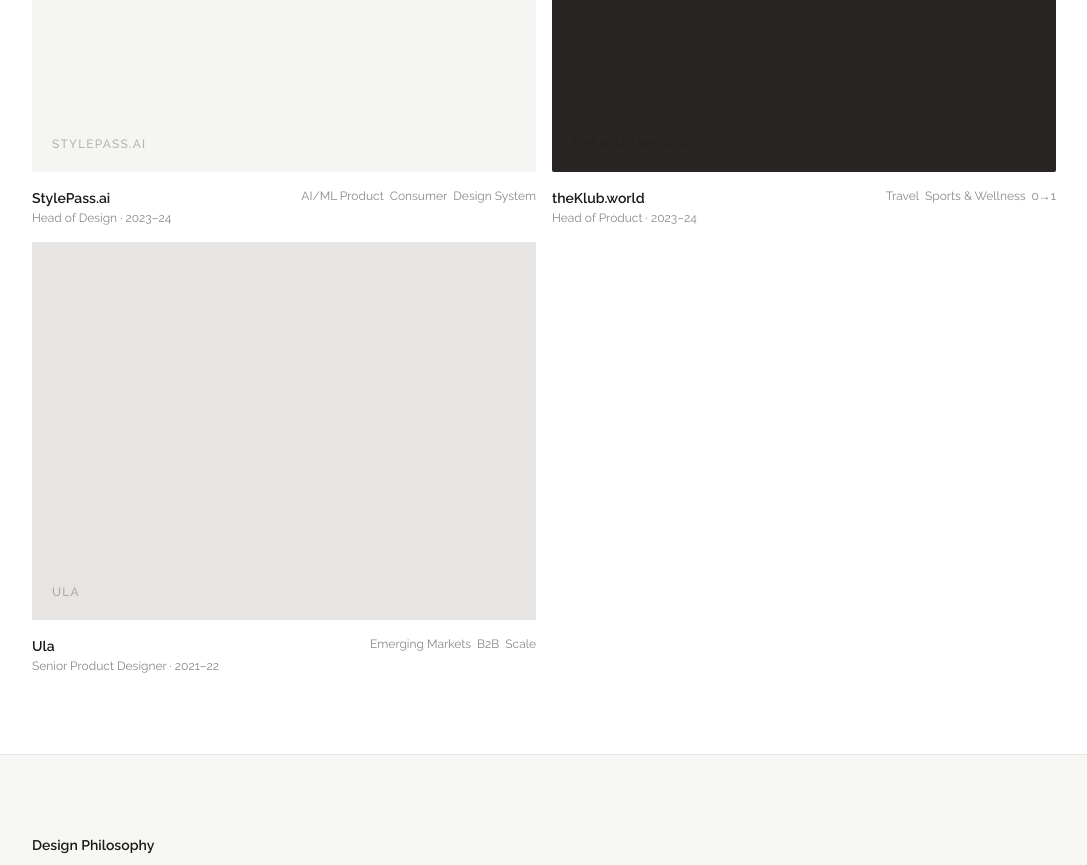
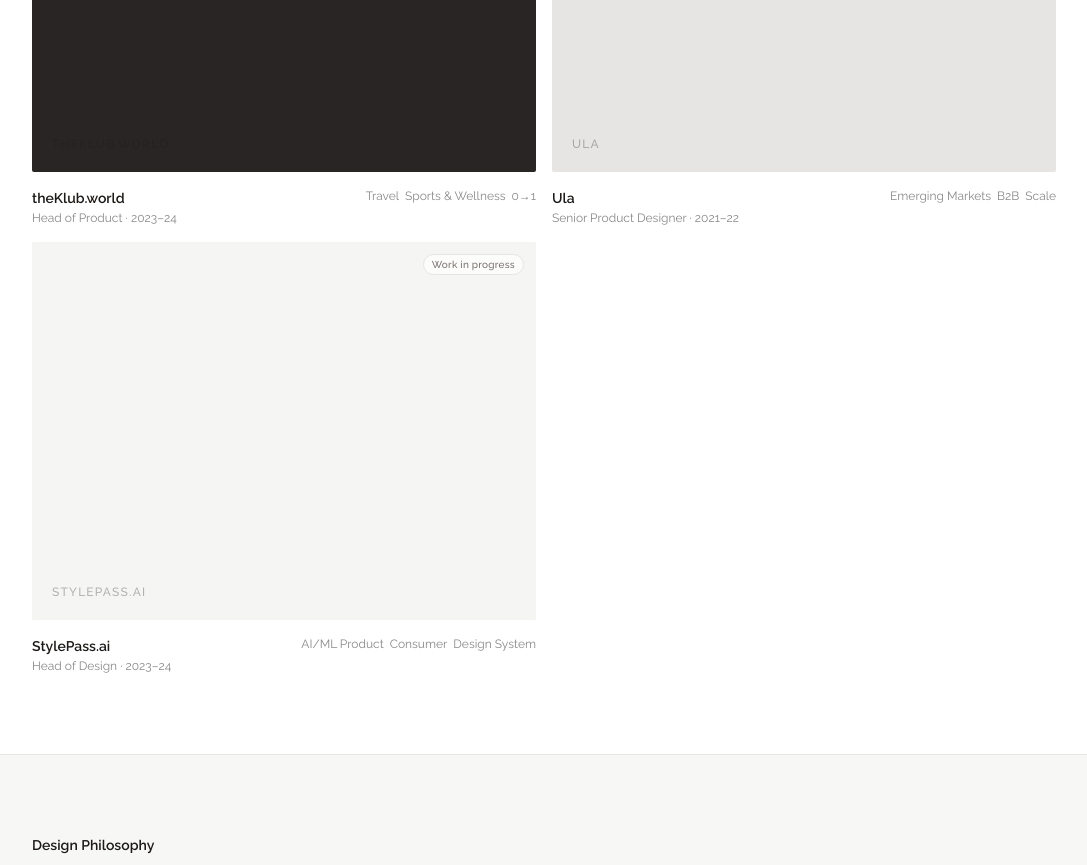
Before and after one commit to arjunrao2709/portfolio, a Next.js app: page / in a window 1280 px wide. Shown: the part 1320-2185 px from the top of the page, without its empty margins (96-1183 px from the left). Built offline with nearby package versions, Linux system fonts and the light colour scheme.

Commit message:
Reorder projects: theKlub → Ula → StylePass; mark StylePass as WIP
theKlub.world and Ula are now featured first. StylePass.ai moves last
with a "Work in progress" pill badge on its thumbnail card.

https://claude.ai/code/session_015WyA7JuDoRX9QraXdzRAWS

```diff
--- a/src/components/ui/ProjectCard.tsx
+++ b/src/components/ui/ProjectCard.tsx
@@ -26,11 +26,16 @@ export default function ProjectCard({ project, featured = false }: ProjectCardPr
         whileHover={{ scale: 1.01 }}
         transition={{ duration: 0.2 }}
         className={cn(
-          'w-full rounded-sm overflow-hidden mb-4',
+          'w-full rounded-sm overflow-hidden mb-4 relative',
           bg,
           featured ? 'aspect-[4/3]' : 'aspect-[4/3]'
         )}
       >
+        {project.wip && (
+          <span className="absolute top-3 right-3 text-[10px] font-medium tracking-wide text-stone-500 bg-white/70 border border-stone-200 px-2 py-0.5 rounded-full">
+            Work in progress
+          </span>
+        )}
         <div className="w-full h-full flex items-end p-5">
           <span className="text-xs font-medium opacity-30 uppercase tracking-widest">
             {project.title}
--- a/src/lib/content.ts
+++ b/src/lib/content.ts
@@ -1,17 +1,6 @@
 import type { Project, Brand, PhilosophyItem, LeadershipStat, CaseStudy } from '@/types'
 
 export const projects: Project[] = [
-  {
-    id: 'stylepass',
-    title: 'StylePass.ai',
-    role: 'Head of Design',
-    year: '2023–24',
-    tagline: 'AI-powered personal styling at scale.',
-    description:
-      'Built the design function from scratch — from brand identity to AI-powered styling UX and a scalable design system serving thousands of users.',
-    accent: '#F59E0B',
-    tags: ['AI/ML Product', 'Consumer', 'Design System'],
-  },
   {
     id: 'theklub',
     title: 'theKlub.world',
@@ -33,6 +22,18 @@ export const projects: Project[] = [
       'Redesigned the B2B purchasing experience for informal retailers in Indonesia, reducing friction across a complex supply chain and driving measurable increase in order completion rates.',
     accent: '#FCD34D',
     tags: ['Emerging Markets', 'B2B', 'Scale'],
+  },
+  {
+    id: 'stylepass',
+    title: 'StylePass.ai',
+    role: 'Head of Design',
+    year: '2023–24',
+    tagline: 'AI-powered personal styling at scale.',
+    description:
+      'Built the design function from scratch — from brand identity to AI-powered styling UX and a scalable design system serving thousands of users.',
+    accent: '#F59E0B',
+    tags: ['AI/ML Product', 'Consumer', 'Design System'],
+    wip: true,
   },
 ]
 
--- a/src/types/index.ts
+++ b/src/types/index.ts
@@ -7,6 +7,7 @@ export interface Project {
   description: string
   accent: string
   tags: string[]
+  wip?: boolean
 }
 
 export interface CaseStudySection {
```
